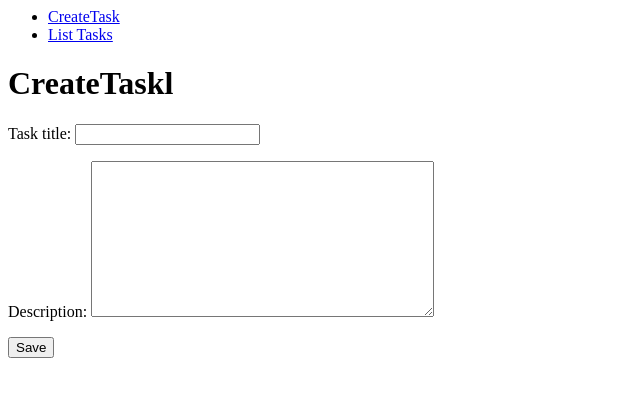
After one commit to luismartinezkyb/django_posts, a Django app: page /create-task in a window 1280 px wide. The commit adds this page. Shown: the top 397 px of the page, without its empty margins (0-640 px from the left). Run offline with Django 5.2, Linux system fonts and the light colour scheme.

Commit message:
(feat): Se agrego el form de taskSg

```diff
--- /dev/null
+++ b/myapp/forms.py
@@ -0,0 +1,10 @@
+from django import forms
+
+
+class CreateNewTask(forms.Form):
+  title = forms.CharField(label="Task title", max_length=200)
+  description = forms.CharField(widget=forms.Textarea, label="Description",)
+
+class CreateNewProject(forms.Form):
+  title = forms.CharField(label="Task title", max_length=200)
+  description = forms.CharField(widget=forms.Textarea, label="Description",)
--- /dev/null
+++ b/myapp/templates/layouts/tasks-layout.html
@@ -0,0 +1,15 @@
+<nav>
+  <ul>
+    <li>
+      <a href="/create-task">CreateTask</a>
+    </li>
+
+    <li>
+      <a href="/tasks-view">List Tasks</a>
+    </li>
+  </ul>
+</nav>
+
+
+{% block taskscontent %}
+{% endblock taskscontent %}
--- /dev/null
+++ b/myapp/templates/tasks/create-task.html
@@ -0,0 +1,13 @@
+{% extends "layouts/tasks-layout.html" %}
+{% block taskscontent %}
+
+<h1>CreateTaskl</h1>
+
+<form method="POST">
+  {% csrf_token %}
+  {{form.as_p}}
+  <button>Save</button>
+</form>
+
+
+{% endblock taskscontent %}
--- a/myapp/templates/tasks.html
+++ b/myapp/templates/tasks/tasks.html
@@ -2,9 +2,7 @@
 
 
 {% block content %}
-
-
-
+<h1>Tasks</h1>
 <h1>Tasks list</h1>
 
 
@@ -32,6 +30,4 @@
 
   {% endfor %}
 </ul>
-
-
 {% endblock content %}
--- a/myapp/urls.py
+++ b/myapp/urls.py
@@ -12,4 +12,6 @@ urlpatterns = [
     path('projects-view/', views.projectsHtml),
     path('tasks-view/', views.tasksHtml),
     path('tasks-view/<int:id>', views.tasksHtmlFromProject),
+    path('create-task', views.createTask),
+    path('create-project', views.createProject),
 ]
--- a/myapp/views.py
+++ b/myapp/views.py
@@ -1,7 +1,8 @@
 from django.http import HttpResponse, JsonResponse
 from myapp.models import Project, Task
-from django.shortcuts import get_object_or_404, render
+from django.shortcuts import get_object_or_404, render, redirect
 from django.forms.models import model_to_dict
+from .forms import CreateNewTask, CreateNewProject
 # Create your views here.
 
 def index(request):
@@ -20,17 +21,17 @@ def about(request):
 
 def projectsHtml(request):
   projects = Project.objects.all()
-  return render(request, 'projects.html',{
+  return render(request, 'projects/projects.html',{
     'projects': projects
   })
 def tasksHtml(request):
   tasks = Task.objects.all()
-  return render(request, 'tasks.html', {
+  return render(request, 'tasks/tasks.html', {
     'tasks': tasks
   })
 def tasksHtmlFromProject(request, id):
   tasks = Task.objects.filter(project_id=id)
-  return render(request, 'tasks.html', {
+  return render(request, 'tasks/tasks.html', {
     'tasks': tasks
   })
 
@@ -52,4 +53,28 @@ def task(request, id):
   return JsonResponse(result, safe=False)
   return HttpResponse('<h1>Task: %s</h1>' %task.title)
 
-# task = serializers.serialize('json',get_object_or_404(Task, id=id))
+def createTask(request):
+  if(request.method == 'GET'):
+    return render(request, 'tasks/create-task.html', {
+      'form': CreateNewTask()
+    })
+  title = request.POST['title']
+  description = request.POST['description']
+  print(title)
+  print(description)
+  task = Task.objects.create(title=title, description=description, project_id=2)
+  task.save()
+  return redirect('/tasks-view')
+
+def createProject(request):
+  if(request.method == 'GET'):
+    return render(request, 'projects/create-project.html', {
+      'form': CreateNewProject()
+    })
+  # title = request.POST['title']
+  # description = request.POST['description']
+  # print(title)
+  # print(description)
+  # task = Task.objects.create(title=title, description=description, project_id=2)
+  # task.save()
+  return redirect('/tasks-view')
```
Also changed, not shown: myapp/templates/layouts/base.html (+7 -1 lines), myapp/templates/projects/create-project.html (added, +13 -0 lines), myapp/templates/projects/projects.html (renamed from myapp/templates/projects.html).
